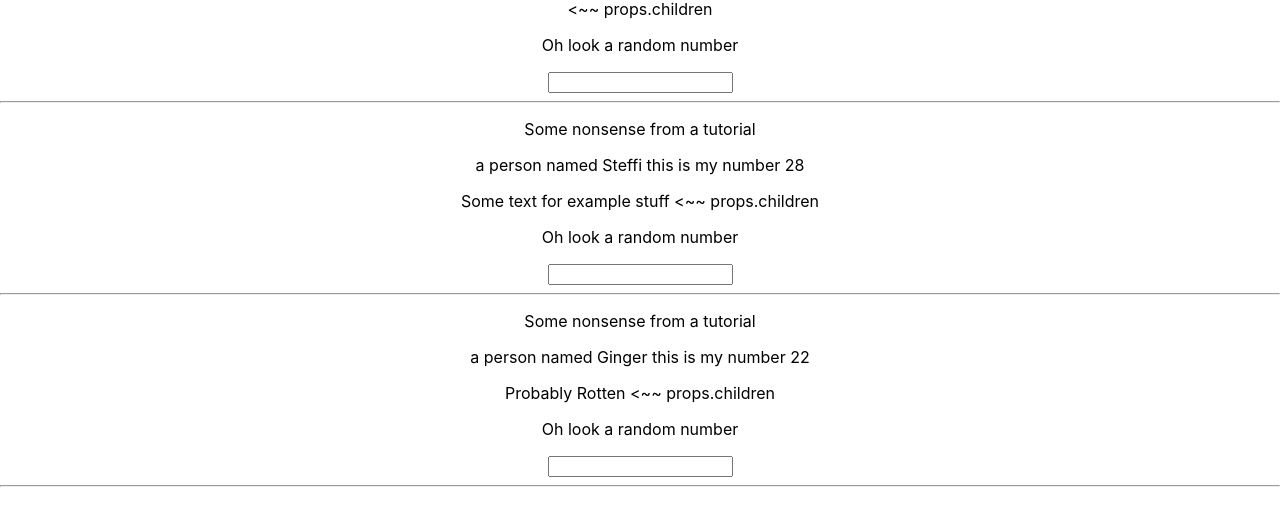
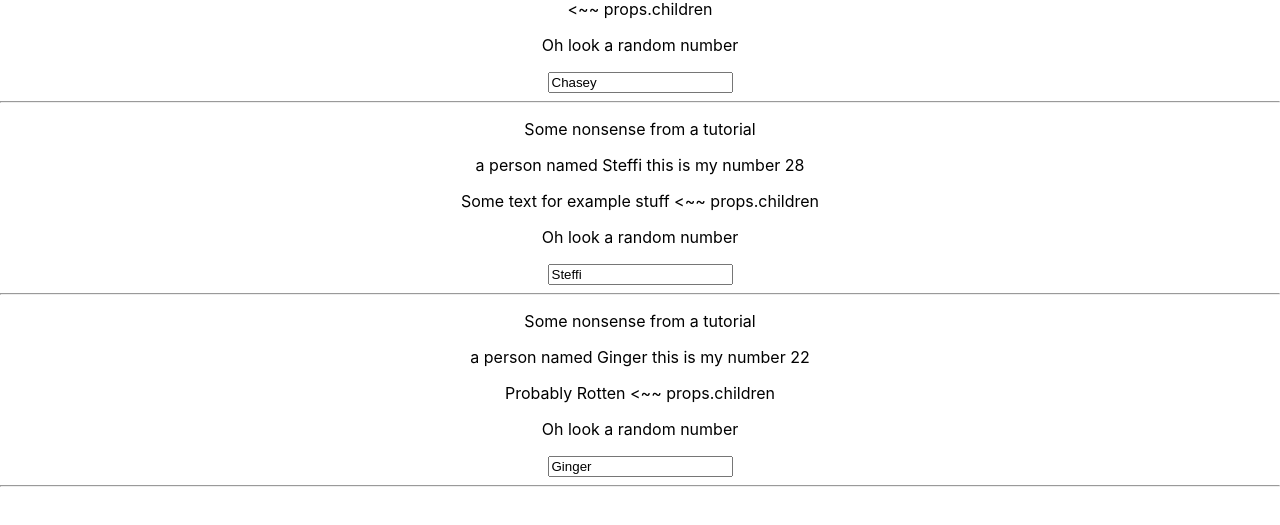
Before and after one commit to Josh-Darling13/skilltooling, a React (Create React App) app: page / in a window 1280 px wide. Shown: the part 193-718 px from the top of the page. Built offline with nearby package versions, Linux system fonts and the light colour scheme.

Commit message:
updated comments

```diff
--- a/src/App.js
+++ b/src/App.js
@@ -2,6 +2,9 @@ import React, {Component, useState} from 'react';
 import './App.css';
 import Person from './Person';
 
+/*
+Basic react program for the use of keeping skills sharp
+*/
 
 
 
--- a/src/Person.js
+++ b/src/Person.js
@@ -10,7 +10,10 @@ const person = (props) =>{
             <p onClick={props.tagclick}>a person named {props.name} this is my number {props.age}</p>
             <p>{props.children} &lt;~~ props.children</p>
             <p>Oh look a random number</p>
-            <input type="text" onChange={props.changed} />
+            <input
+            type="text"
+            onChange={props.changed}
+            value={props.name}/>
             <hr/>
         </div>
     )
```
